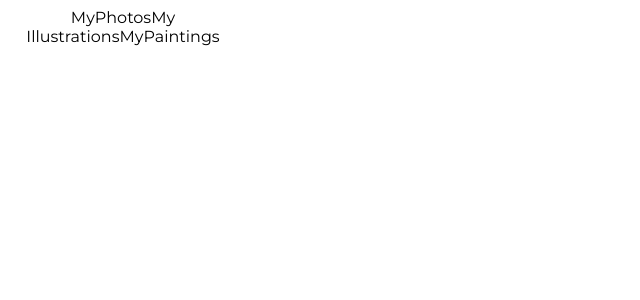
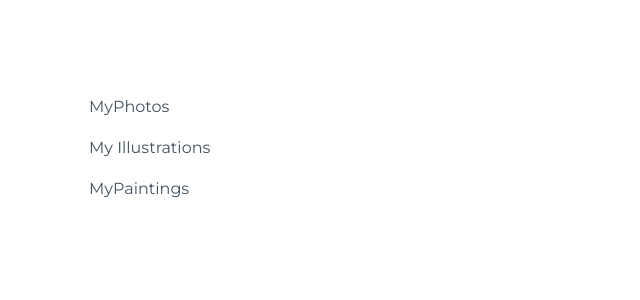
Before and after one commit to CozyPlantlady/react-challenge, a React (Create React App) app in the folder my-app/: page / in a window 1280 px wide. Shown: the top 300 px of the page, without its empty margins (0-640 px from the left). Built offline with nearby package versions, Linux system fonts and the light colour scheme.

Commit message:
Using CSS modules with React

```diff
--- a/my-app/src/components/Sidebar.js
+++ b/my-app/src/components/Sidebar.js
@@ -1,5 +1,7 @@
+import css from "./css/Sidebar.module.css"
+
 function Sidebar() {
-    return <div>
+    return <div className = {css.sidebar} >
                 <a>MyPhotos</a>
                 <a>My Illustrations</a>
                 <a>MyPaintings</a>
```
